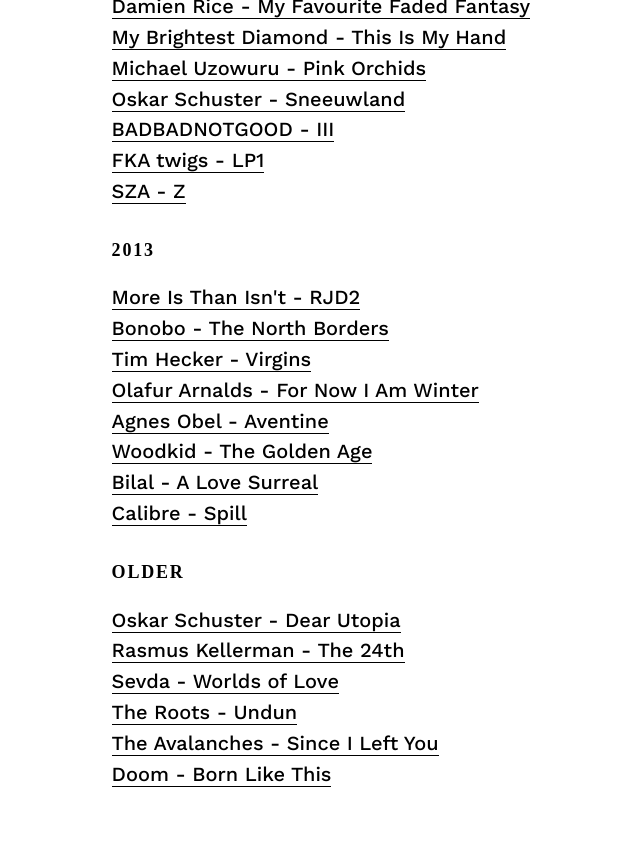
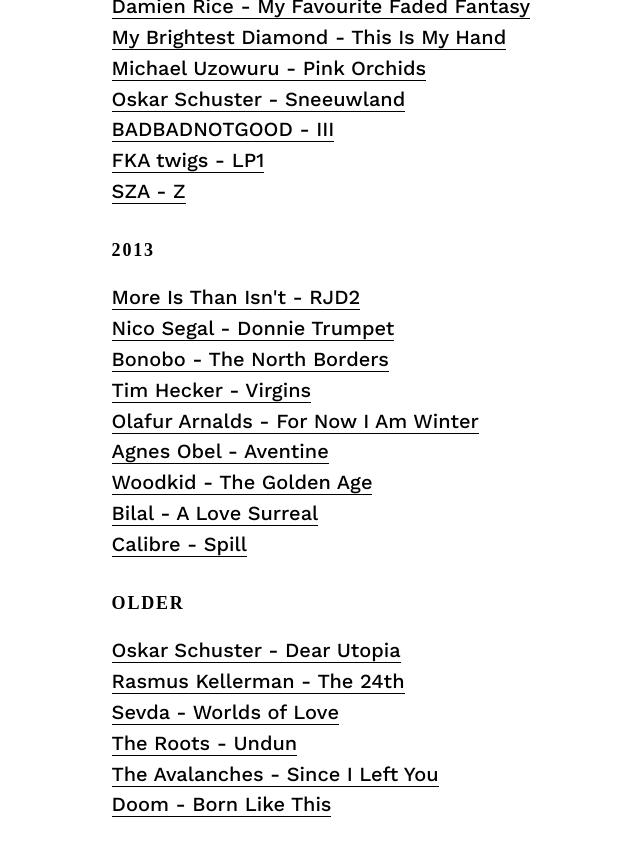
Before and after one commit to agarun/agarun.github.io, a Jekyll site: the page built from _posts/2017-10-02-loved-lists.html, in a window 1280 px wide and 900 px high, scrolled down 1853 px. Shown: the top 856 px of the window, without its empty margins (106-746 px from the left). Built offline with Jekyll 4.4.1, drawn with Linux system fonts in a browser that asks for light colours; some web fonts are replaced.

Commit message:
Update music.yml

```diff
--- a/_data/music.yml
+++ b/_data/music.yml
@@ -165,6 +165,10 @@
       title: RJD2
       link: https://www.youtube.com/watch?v=QXiQsrctShk
 
+    - artist: Nico Segal
+      title: Donnie Trumpet
+      link: https://soundcloud.com/nicosegal/sets/donnie-trumpet
+
     - artist: Bonobo
       title: The North Borders
       link: https://www.youtube.com/watch?v=r-s3h4nDbH4
```
